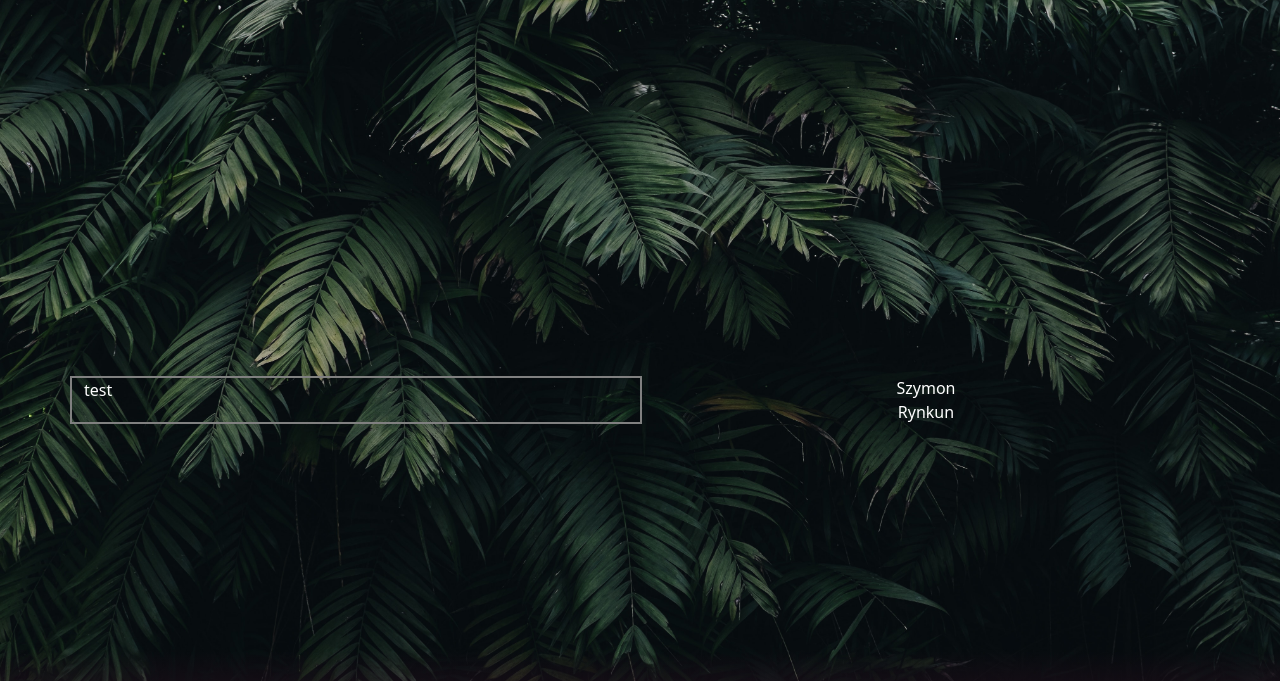
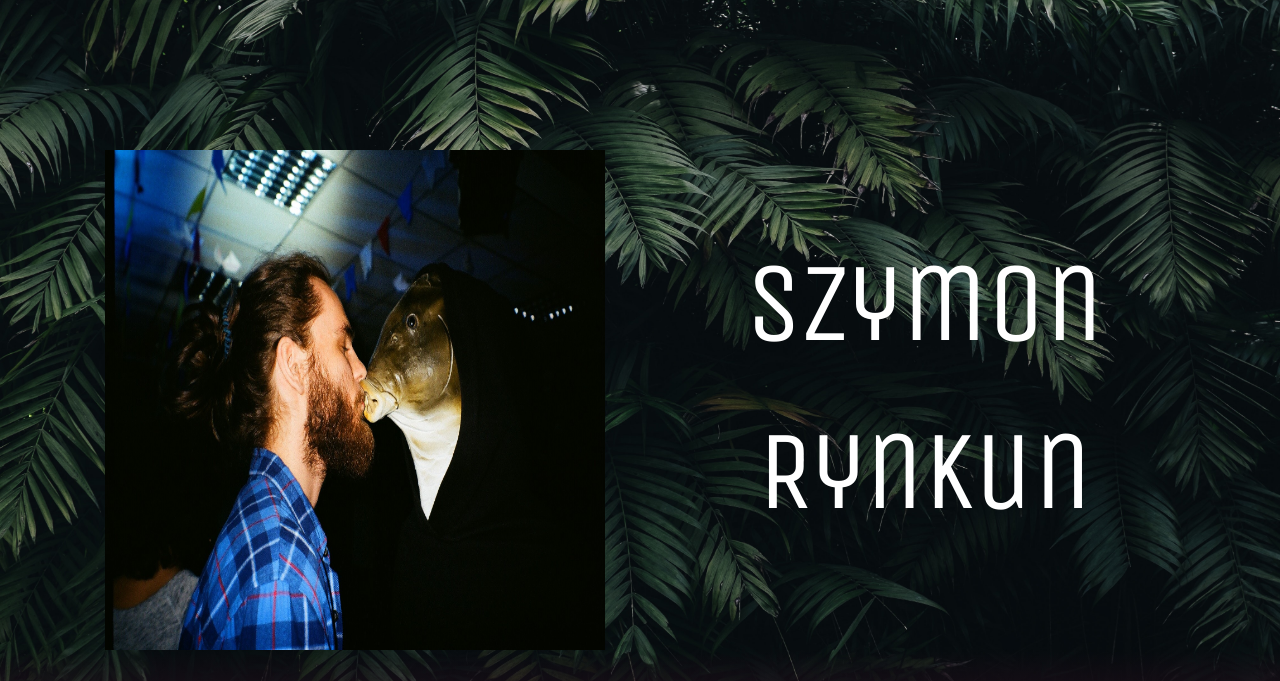
Before and after one commit to rynkuns/rynkuns.github.io, a plain HTML site: page index.html in a window 1280 px wide. Shown: the top 681 px of the page. Drawn offline with nearby package versions, Linux system fonts and the light colour scheme.

Commit message:
intro works

```diff
--- a/index.html
+++ b/index.html
@@ -10,13 +10,16 @@
     <link href="https://cdn.jsdelivr.net/npm/bootstrap@5.3.0-alpha1/dist/css/bootstrap.min.css" rel="stylesheet" integrity="sha384-GLhlTQ8iRABdZLl6O3oVMWSktQOp6b7In1Zl3/Jr59b6EGGoI1aFkw7cmDA6j6gD" crossorigin="anonymous">
     <link rel="stylesheet" href="https://cdn.jsdelivr.net/npm/bootstrap-icons@1.10.3/font/bootstrap-icons.css">
 
+
 </head>
   <body>
 
     <div id="intro">
         <div class="container position-absolute top-50 start-50 translate-middle">
             <div class="row" style="color: white;">
-                <div class="col-md p3 intro-pic">test</div>
+                <div class="col-md">
+                    <img src="rerere.jpg" class="intro-img">
+                </div>
                 <div class="col-md p3 intro-name">Szymon<br>Rynkun</div>
             </div>
         </div>
--- a/style.css
+++ b/style.css
@@ -1,8 +1,17 @@
+
+
+/* Fonts */
+@import url('https://fonts.googleapis.com/css2?family=Unica+One&display=swap');
 
 
 body {
     margin-bottom: 60px; /* Margin bottom by footer height */
 }
+
+:root {
+    --intro-element-size: 500px;
+}
+
 
 #intro {
 height: 100vh;
@@ -15,14 +24,22 @@ background-size: cover;
 position: relative;
 }
 
-.intro-pic {
-    border-width: 2px;
-    border-color: gray;
-    border-style: solid;
+.intro-img {
+    height: var(--intro-element-size);
+    width: var(--intro-element-size);
+
+    display: block;
+    margin: auto;
 }
 
 .intro-name {
     text-align: center;
+    vertical-align: middle;
+    font-family: 'Unica One', cursive;
+    font-size: 7em;
+    height: var(--intro-element-size);
+    padding: 70px 0;
+
 }
 
 
```
Also changed, not shown: rerere.jpg (added).
